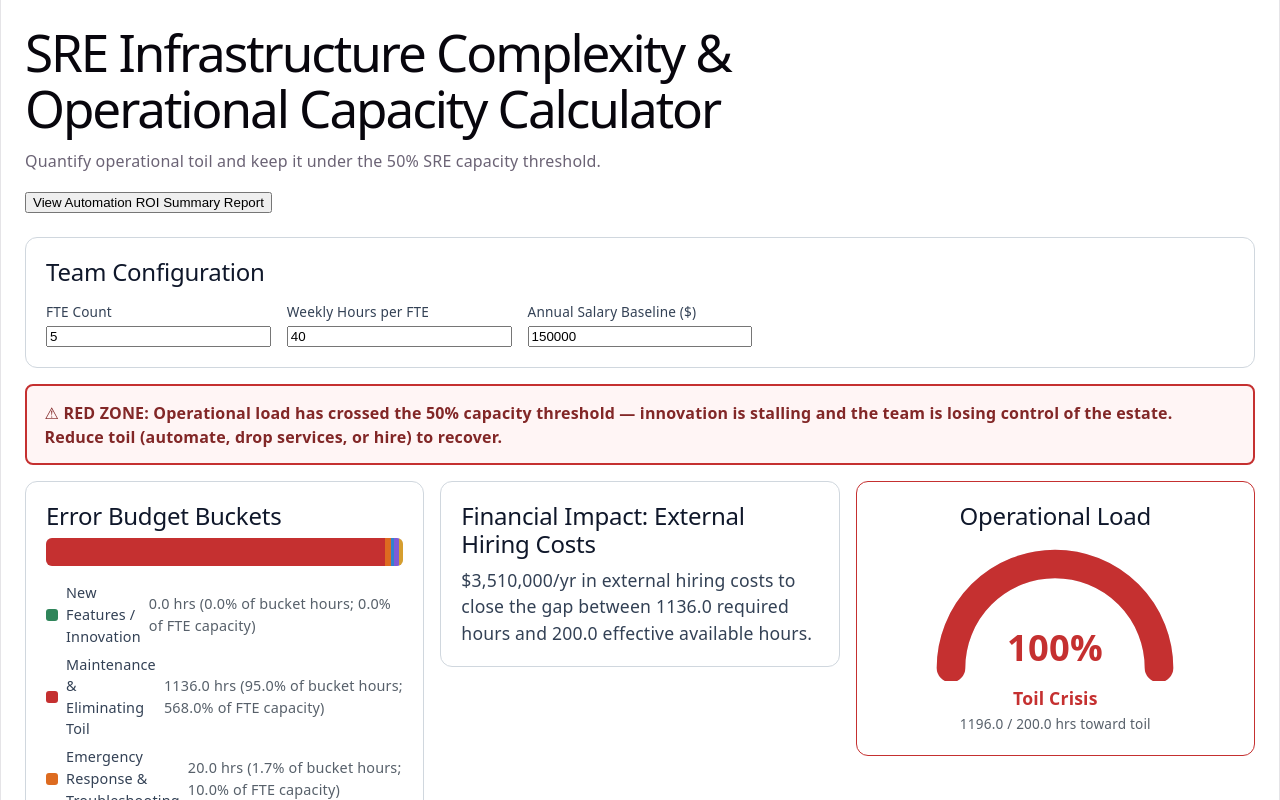
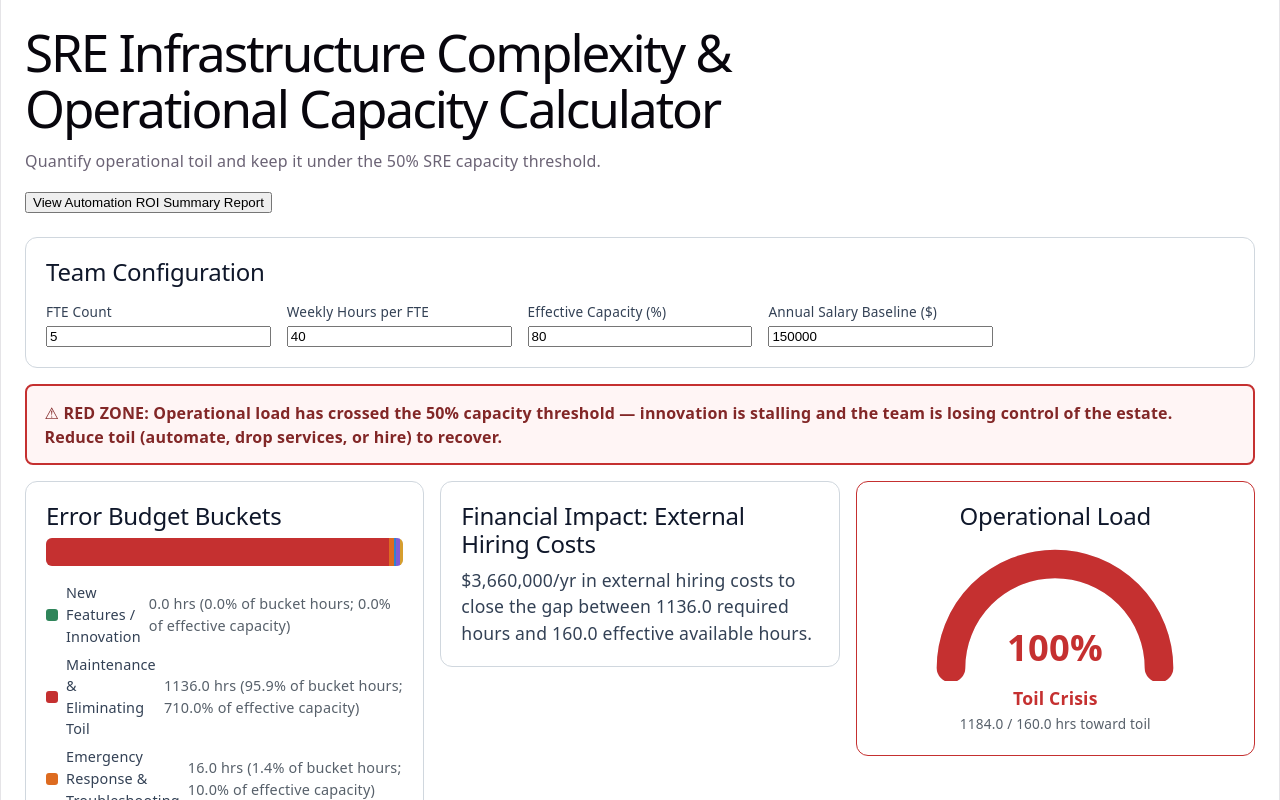
Before and after one commit to pheeling/SREOpsDashboard, a React (Vite) app: page / in a window 1280 px wide. Shown: the top 800 px of the page. Built offline with nearby package versions, Linux system fonts and the light colour scheme.

Commit message:
Apply discounted capacity to allocations
Co-authored-by: pheeling <33524582+pheeling@users.noreply.github.com>

```diff
--- a/src/App.css
+++ b/src/App.css
@@ -85,6 +85,12 @@
   color: #822727;
   border-radius: 8px;
   font-weight: bold;
+}
+
+.warning-banner--staffing {
+  background: #fffaf0;
+  border-color: #dd6b20;
+  color: #7b341e;
 }
 
 /* --- Load Gauge (half-circle) --- */
--- a/src/components/CapacityBucketsChart.tsx
+++ b/src/components/CapacityBucketsChart.tsx
@@ -15,7 +15,7 @@ export function CapacityBucketsChart() {
   const report = computeCapacityReport(state);
   const { buckets } = report;
   const total = Object.values(buckets).reduce((sum, value) => sum + value, 0);
-  const capacity = report.totalAvailableHours;
+  const capacity = report.effectiveAvailableHours;
   const bucketMetrics = BUCKET_META.map((bucket) => {
     const value = buckets[bucket.key];
     return {
@@ -39,7 +39,7 @@ export function CapacityBucketsChart() {
             key={key}
             className="capacity-chart__segment"
             style={{ width: `${bucketShare}%`, backgroundColor: color }}
-            title={`${label}: ${value.toFixed(1)} hrs (${bucketShare.toFixed(1)}% of bucket hours; ${capacityPercent.toFixed(1)}% of FTE capacity)`}
+            title={`${label}: ${value.toFixed(1)} hrs (${bucketShare.toFixed(1)}% of bucket hours; ${capacityPercent.toFixed(1)}% of effective capacity)`}
             data-testid={`capacity-segment-${key}`}
           />
         ))}
@@ -51,7 +51,7 @@ export function CapacityBucketsChart() {
             <span className="capacity-chart__legend-label">{label}</span>
             <span className="capacity-chart__legend-value">
               {value.toFixed(1)} hrs ({bucketShare.toFixed(1)}% of bucket hours;{" "}
-              {capacityPercent.toFixed(1)}% of FTE capacity)
+              {capacityPercent.toFixed(1)}% of effective capacity)
             </span>
           </li>
         ))}
--- a/src/components/GlobalConfigPanel.tsx
+++ b/src/components/GlobalConfigPanel.tsx
@@ -1,4 +1,5 @@
 import { useDashboard } from "../state/DashboardContext";
+import { DEFAULT_CAPACITY_EFFICIENCY_FACTOR } from "../engine/calculations";
 
 export function GlobalConfigPanel() {
   const { state, dispatch } = useDashboard();
@@ -30,6 +31,21 @@ export function GlobalConfigPanel() {
         />
       </label>
       <label>
+        Effective Capacity (%)
+        <input
+          type="number"
+          min={0}
+          max={100}
+          value={(globalConfig.capacityEfficiencyFactor ?? DEFAULT_CAPACITY_EFFICIENCY_FACTOR) * 100}
+          onChange={(e) =>
+            dispatch({
+              type: "UPDATE_GLOBAL_CONFIG",
+              payload: { capacityEfficiencyFactor: Number(e.target.value) / 100 },
+            })
+          }
+        />
+      </label>
+      <label>
         Annual Salary Baseline ($)
         <input
           type="number"
--- a/src/components/WarningBanner.tsx
+++ b/src/components/WarningBanner.tsx
@@ -5,12 +5,22 @@ export function WarningBanner() {
   const { state } = useDashboard();
   const report = computeCapacityReport(state);
 
-  if (!report.isRedZone) return null;
+  if (!report.isRedZone && state.globalConfig.fteCount >= 4) return null;
 
   return (
-    <div className="warning-banner" role="alert" data-testid="red-zone-alert">
-      ⚠ RED ZONE: Operational load has crossed the 50% capacity threshold — innovation is stalling and the team is
-      losing control of the estate. Reduce toil (automate, drop services, or hire) to recover.
-    </div>
+    <>
+      {state.globalConfig.fteCount < 4 && (
+        <div className="warning-banner warning-banner--staffing" role="alert" data-testid="staffing-warning">
+          Warning: An SRE team with fewer than 4 engineers cannot sustain a healthy 24/7 on-call rotation without
+          severe burnout, regardless of service volume.
+        </div>
+      )}
+      {report.isRedZone && (
+        <div className="warning-banner" role="alert" data-testid="red-zone-alert">
+          ⚠ RED ZONE: Operational load has crossed the 50% capacity threshold — innovation is stalling and the team is
+          losing control of the estate. Reduce toil (automate, drop services, or hire) to recover.
+        </div>
+      )}
+    </>
   );
 }
--- a/src/engine/calculations.ts
+++ b/src/engine/calculations.ts
@@ -19,6 +19,9 @@ export const AUTOMATION_REDUCTION_FACTOR = 3;
 
 /** Fraction of a service's operational hours reduced from FTE availability when the team lacks expertise. */
 export const EXPERTISE_AVAILABILITY_PENALTY = 0.2;
+
+/** Default share of contracted hours available for technical work after overhead. */
+export const DEFAULT_CAPACITY_EFFICIENCY_FACTOR = 0.8;
 
 /** Fixed share of raw capacity reserved for unexpected incidents/outages. */
 export const EMERGENCY_RESPONSE_SHARE = 0.1;
@@ -94,10 +97,18 @@ export function getTotalAvailableHours(globalConfig: GlobalConfig): number {
   return finiteNumber(globalConfig.fteCount) * finiteNumber(globalConfig.weeklyHours);
 }
 
+export function getEffectiveCapacityHours(globalConfig: GlobalConfig): number {
+  const efficiencyFactor = Math.min(
+    1,
+    Math.max(0, finiteNumber(globalConfig.capacityEfficiencyFactor, DEFAULT_CAPACITY_EFFICIENCY_FACTOR)),
+  );
+  return getTotalAvailableHours(globalConfig) * efficiencyFactor;
+}
+
 export function getEffectiveAvailableHours(state: DashboardState): number {
-  const totalAvailableHours = getTotalAvailableHours(state.globalConfig);
+  const effectiveCapacityHours = getEffectiveCapacityHours(state.globalConfig);
   const penalty = state.services.reduce((sum, service) => sum + getExpertisePenaltyHours(service), 0);
-  return Math.max(0, totalAvailableHours - penalty);
+  return Math.max(0, effectiveCapacityHours - penalty);
 }
 
 export function getServiceBreakdown(service: Service): ServiceBreakdown {
@@ -118,18 +129,18 @@ export function getServiceBreakdown(service: Service): ServiceBreakdown {
  * Allocates capacity across the six Capacity Budget buckets. Maintenance &
  * Eliminating Toil is derived directly from active services; Emergency
  * Response, Testing & Scaling, Security & Compliance Patching, and On-Call &
- * Monitoring use fixed shares of raw capacity; Innovation absorbs whatever
+ * Monitoring use fixed shares of effective capacity; Innovation absorbs whatever
  * effective capacity remains (never negative).
  */
 export function getCapacityBuckets(state: DashboardState): CapacityBuckets {
-  const totalAvailableHours = getTotalAvailableHours(state.globalConfig);
+  const effectiveCapacityHours = getEffectiveCapacityHours(state.globalConfig);
   const effectiveAvailableHours = getEffectiveAvailableHours(state);
   const maintenance = getTotalRequiredHours(state.services);
 
-  const emergencyResponse = totalAvailableHours * EMERGENCY_RESPONSE_SHARE;
-  const testingScaling = totalAvailableHours * TESTING_SCALING_SHARE;
-  const securityCompliance = totalAvailableHours * SECURITY_COMPLIANCE_SHARE;
-  const onCallMonitoring = totalAvailableHours * ON_CALL_MONITORING_SHARE;
+  const emergencyResponse = effectiveCapacityHours * EMERGENCY_RESPONSE_SHARE;
+  const testingScaling = effectiveCapacityHours * TESTING_SCALING_SHARE;
+  const securityCompliance = effectiveCapacityHours * SECURITY_COMPLIANCE_SHARE;
+  const onCallMonitoring = effectiveCapacityHours * ON_CALL_MONITORING_SHARE;
 
   const allocated = maintenance + emergencyResponse + testingScaling + securityCompliance + onCallMonitoring;
   const innovation = Math.max(0, effectiveAvailableHours - allocated);
--- a/src/engine/types.ts
+++ b/src/engine/types.ts
@@ -12,6 +12,8 @@ export interface GlobalConfig {
   fteCount: number;
   /** Average weekly hours worked per FTE. */
   weeklyHours: number;
+  /** Share of contracted hours available for technical work (defaults to 0.8). */
+  capacityEfficiencyFactor?: number;
   /** Market rate baseline used for hiring-cost projections ($/year/FTE). */
   annualSalary: number;
 }
--- a/src/state/DashboardContext.tsx
+++ b/src/state/DashboardContext.tsx
@@ -10,6 +10,7 @@ export const INITIAL_STATE: DashboardState = {
   globalConfig: {
     fteCount: 5,
     weeklyHours: 40,
+    capacityEfficiencyFactor: 0.8,
     annualSalary: DEFAULT_ANNUAL_SALARY,
   },
   services: cloneDefaultServices(),
```
Also changed, not shown: 1 other file (tests, documents, lock files or other folders).
